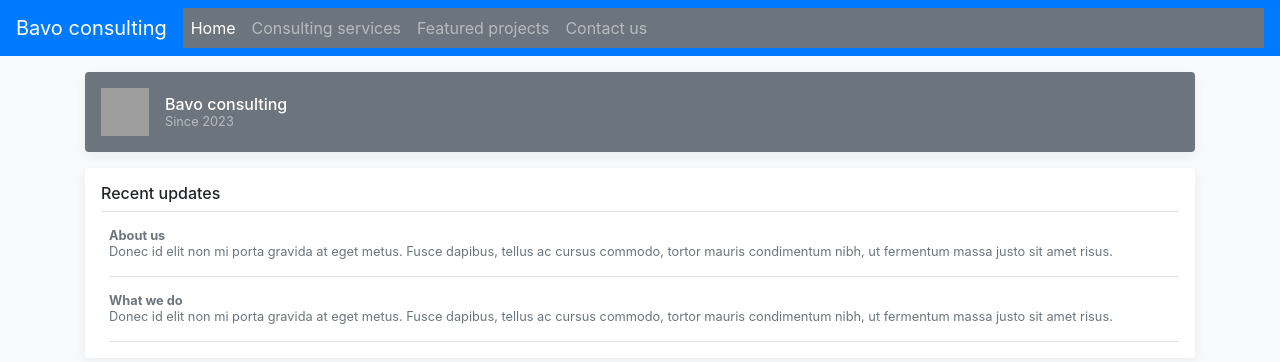
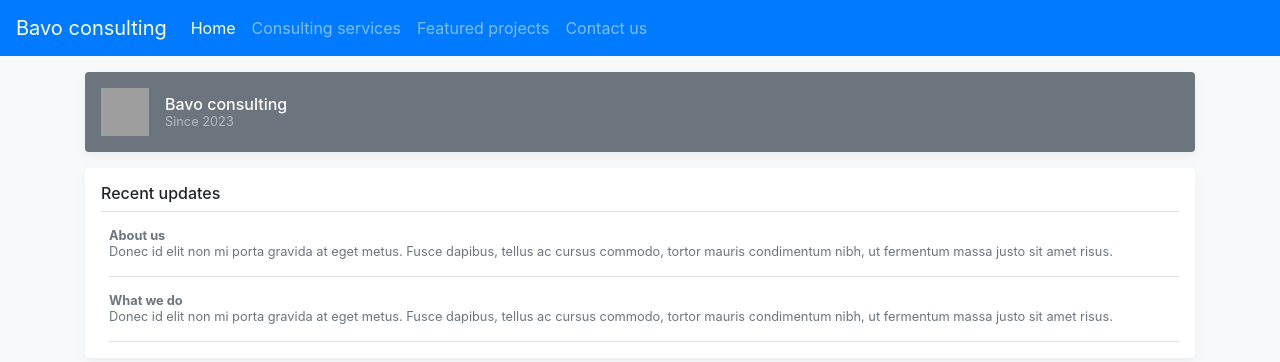
Before and after one commit to ktmaheshreddy/bavo-consulting, a plain HTML site: page index.html in a window 1280 px wide. Drawn offline with nearby package versions, Linux system fonts and the light colour scheme; grey boxes are pictures that could not be loaded; a script that the page names is missing.

Commit message:
navbar color update

```diff
--- a/index.html
+++ b/index.html
@@ -24,7 +24,7 @@
         <span class="navbar-toggler-icon"></span>
       </button>
 
-      <div class="navbar-collapse offcanvas-collapse bg-secondary" id="navbarsExampleDefault">
+      <div class="navbar-collapse offcanvas-collapse bg-primary" id="navbarsExampleDefault">
         <ul class="navbar-nav mr-auto">
           <li class="nav-item active">
             <a class="nav-link" href="index.html">Home <span class="sr-only">(current)</span></a>
```
Also changed, not shown: Projects.html (+1 -1 lines), contactus.html (+1 -1 lines), services.html (+1 -1 lines).
